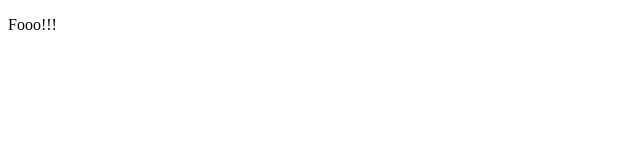
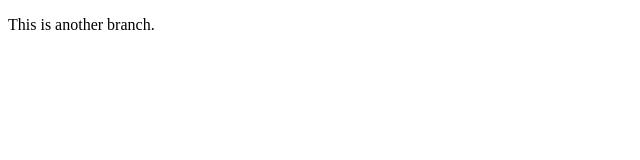
Before and after one commit to LittleRizz/teamwork, a plain HTML site: page index.html in a window 1280 px wide. Shown: the whole page, without its empty margins (0-640 px from the left). Drawn offline with Linux system fonts and the light colour scheme.

Commit message:
Another change

```diff
--- a/index.html
+++ b/index.html
@@ -3,4 +3,4 @@
 </head>
 
 <body>
-<p> Fooo!!!</p>
+<p> This is another branch.</p>
```
